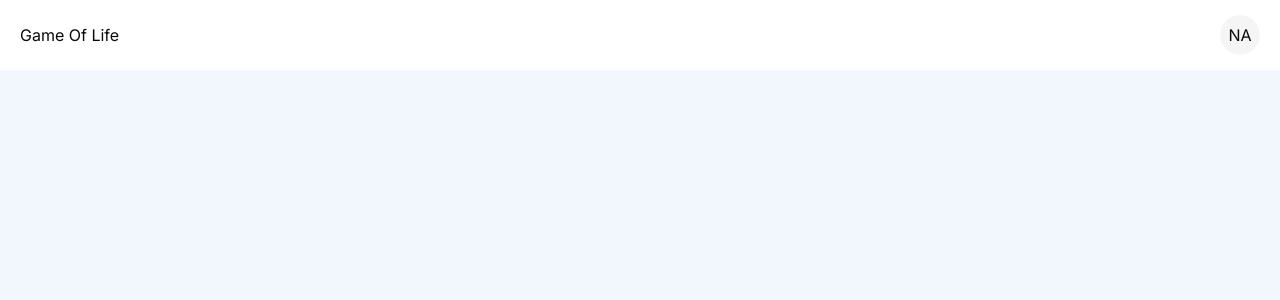
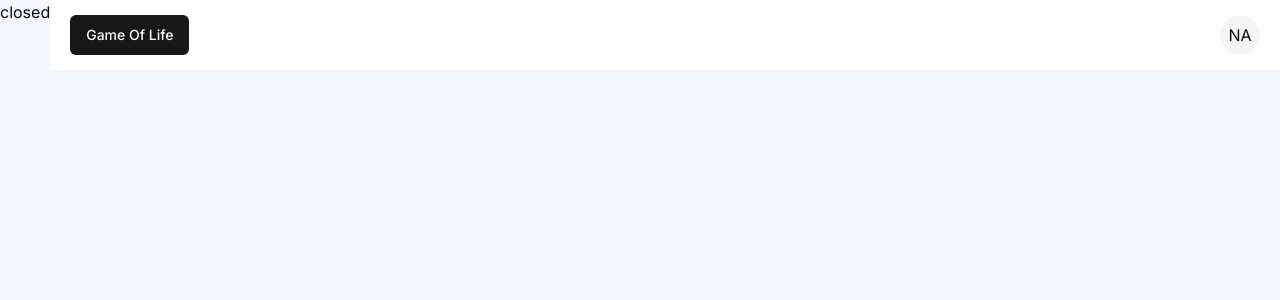
Before and after one commit to Fables7/Game-of-Life, a Next.js app: page / in a window 1280 px wide. Shown: the top 300 px of the page. Built offline with nearby package versions, Linux system fonts and the light colour scheme.

Commit message:
Created LogoButton Component

```diff
--- /dev/null
+++ b/app/LogoButton.tsx
@@ -0,0 +1,15 @@
+"use client";
+import { Button } from "@/components/ui/button";
+import { useSidebarContext } from "@/context/sidebar-context";
+import React from "react";
+
+const LogoButton = () => {
+  const { setSidebarOpen, sidebarOpen } = useSidebarContext();
+  return (
+    <Button onClick={() => setSidebarOpen(!sidebarOpen)}>
+      <h1>Game Of Life</h1>
+    </Button>
+  );
+};
+
+export default LogoButton;
--- a/app/NavBar.tsx
+++ b/app/NavBar.tsx
@@ -1,10 +1,11 @@
 import React from "react";
 import AvatarMenu from "./AvatarMenu";
+import LogoButton from "./LogoButton";
 
 const NavBar = () => {
   return (
     <div className="h-[70px] bg-[var(--white)] dark:bg-[var(--dark-gray)] flex items-center px-5 justify-between">
-      <h1>Game Of Life</h1>
+      <LogoButton />
       <AvatarMenu />
     </div>
   );
--- a/app/SideBar.tsx
+++ b/app/SideBar.tsx
@@ -3,7 +3,8 @@
 
 const SideBar = () => {
   const { setSidebarOpen, sidebarOpen } = useSidebarContext();
-  return <div></div>;
+
+  return <div>{sidebarOpen ? "open" : "closed"}</div>;
 };
 
 export default SideBar;
--- a/app/layout.tsx
+++ b/app/layout.tsx
@@ -4,6 +4,7 @@
 import NavBar from "./NavBar";
 import { ThemeProvider } from "@/providers/themeProvider";
 import SidebarContextProvider from "@/context/sidebar-context";
+import SideBar from "./SideBar";
 
 const inter = Inter({ subsets: ["latin"] });
 
@@ -22,8 +23,13 @@
       <body className={inter.className}>
         <ThemeProvider attribute="class" defaultTheme="system" enableSystem>
           <SidebarContextProvider>
-            <NavBar />
-            <main>{children}</main>
+            <div className="flex">
+              <SideBar />
+              <div className=" w-full">
+                <NavBar />
+                <main>{children}</main>
+              </div>
+            </div>
           </SidebarContextProvider>
         </ThemeProvider>
       </body>
--- a/app/page.tsx
+++ b/app/page.tsx
@@ -2,9 +2,5 @@
 import SideBar from "./SideBar";
 
 export default function Home() {
-  return (
-    <div>
-      <SideBar />
-    </div>
-  );
+  return <div></div>;
 }
--- /dev/null
+++ b/components/ui/button.tsx
@@ -0,0 +1,56 @@
+import * as React from "react"
+import { Slot } from "@radix-ui/react-slot"
+import { cva, type VariantProps } from "class-variance-authority"
+
+import { cn } from "@/lib/utils"
+
+const buttonVariants = cva(
+  "inline-flex items-center justify-center whitespace-nowrap rounded-md text-sm font-medium ring-offset-background transition-colors focus-visible:outline-none focus-visible:ring-2 focus-visible:ring-ring focus-visible:ring-offset-2 disabled:pointer-events-none disabled:opacity-50",
+  {
+    variants: {
+      variant: {
+        default: "bg-primary text-primary-foreground hover:bg-primary/90",
+        destructive:
+          "bg-destructive text-destructive-foreground hover:bg-destructive/90",
+        outline:
+          "border border-input bg-background hover:bg-accent hover:text-accent-foreground",
+        secondary:
+          "bg-secondary text-secondary-foreground hover:bg-secondary/80",
+        ghost: "hover:bg-accent hover:text-accent-foreground",
+        link: "text-primary underline-offset-4 hover:underline",
+      },
+      size: {
+        default: "h-10 px-4 py-2",
+        sm: "h-9 rounded-md px-3",
+        lg: "h-11 rounded-md px-8",
+        icon: "h-10 w-10",
+      },
+    },
+    defaultVariants: {
+      variant: "default",
+      size: "default",
+    },
+  }
+)
+
+export interface ButtonProps
+  extends React.ButtonHTMLAttributes<HTMLButtonElement>,
+    VariantProps<typeof buttonVariants> {
+  asChild?: boolean
+}
+
+const Button = React.forwardRef<HTMLButtonElement, ButtonProps>(
+  ({ className, variant, size, asChild = false, ...props }, ref) => {
+    const Comp = asChild ? Slot : "button"
+    return (
+      <Comp
+        className={cn(buttonVariants({ variant, size, className }))}
+        ref={ref}
+        {...props}
+      />
+    )
+  }
+)
+Button.displayName = "Button"
+
+export { Button, buttonVariants }
--- a/package.json
+++ b/package.json
@@ -11,6 +11,7 @@
   "dependencies": {
     "@radix-ui/react-avatar": "^1.0.4",
     "@radix-ui/react-dropdown-menu": "^2.0.6",
+    "@radix-ui/react-slot": "^1.0.2",
     "@radix-ui/react-switch": "^1.0.3",
     "class-variance-authority": "^0.7.0",
     "clsx": "^2.0.0",
```
Also changed, not shown: 1 other file (tests, documents, lock files or other folders).
